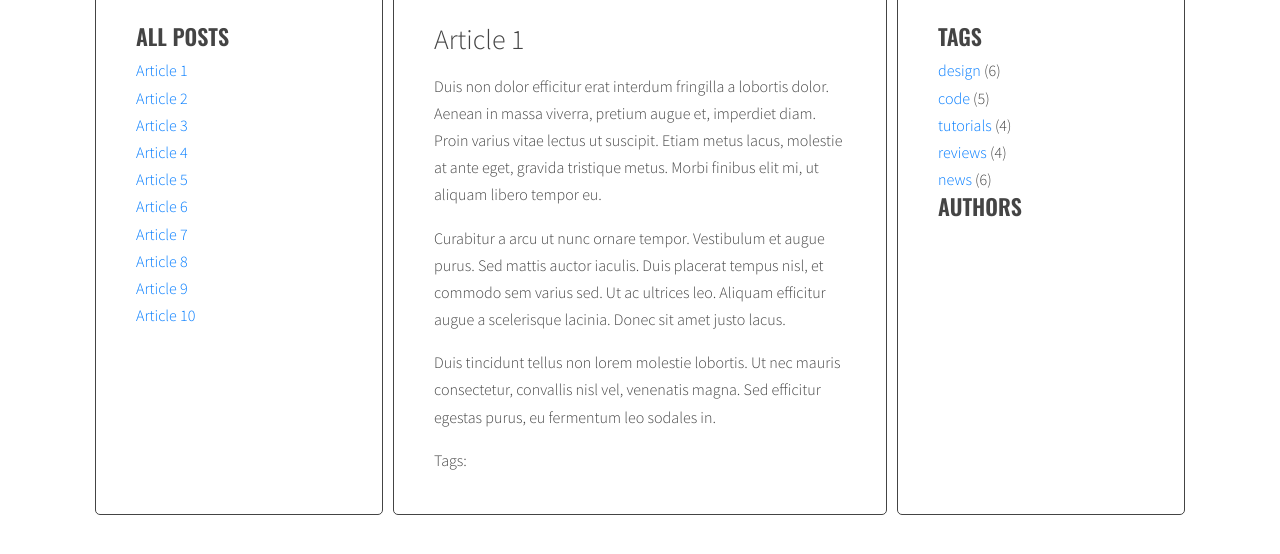
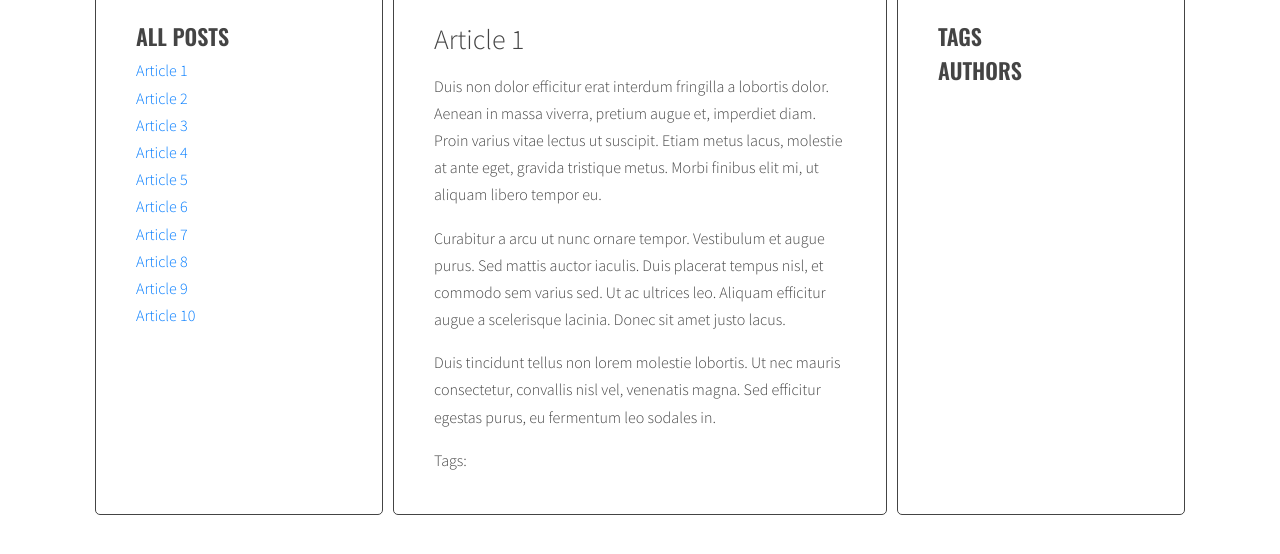
Before and after one commit to joannata/javascript-blog, a website: page index.html in a window 1280 px wide. Shown: the part 130-684 px from the top of the page. Drawn offline with nearby package versions, Linux system fonts and the light colour scheme.

Commit message:
Remove tag list in index.html file

```diff
--- a/index.html
+++ b/index.html
@@ -185,11 +185,7 @@
         <aside class="sidebar">
             <h2 class="section-title">Tags</h2>
             <ul class="list tags">
-                <li><a href="#">design</a> <span>(6)</span></li>
-                <li><a href="#">code</a> <span>(5)</span></li>
-                <li><a href="#">tutorials</a> <span>(4)</span></li>
-                <li><a href="#">reviews</a> <span>(4)</span></li>
-                <li><a href="#">news</a> <span>(6)</span></li>
+
             </ul>
             <h2 class="section-title">Authors</h2>
             <ul class="list authors">
--- a/js/script.js
+++ b/js/script.js
@@ -142,9 +142,14 @@ function generateTags(){
       /* insert HTML of all the links into the tags wrapper */
       tagsList.innerHTML = html;
 
-
     /* END LOOP: for every article: */
     }
+
+    /* [NEW] find list of tags in right column */
+    const tagList = document.querySelector(optTagsListSelector);
+
+    /* [NEW] add html from allTags to tagList */
+    tagList.innerHTML = allTags.join(' ');
 }
 
 generateTags();
```
